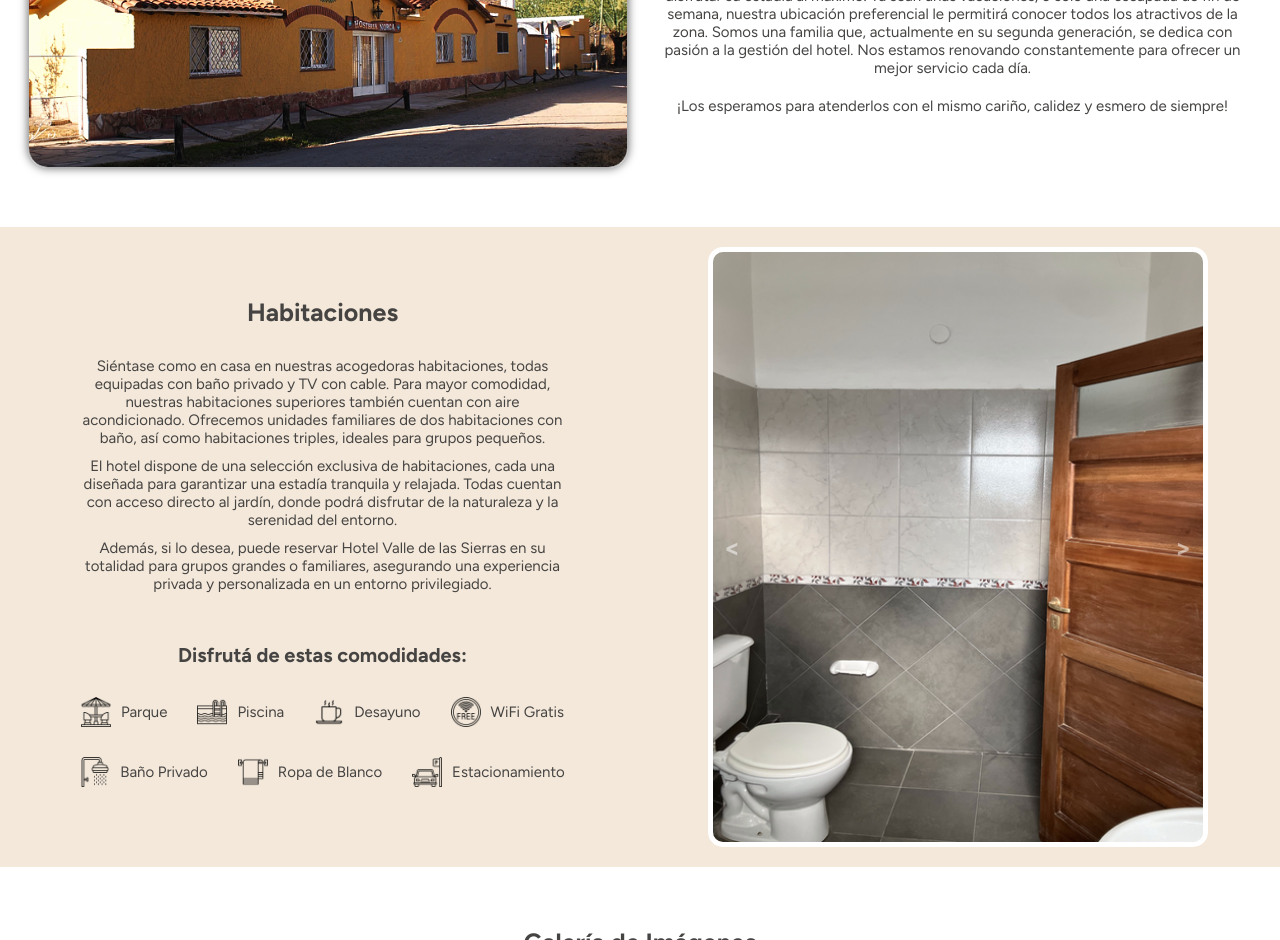
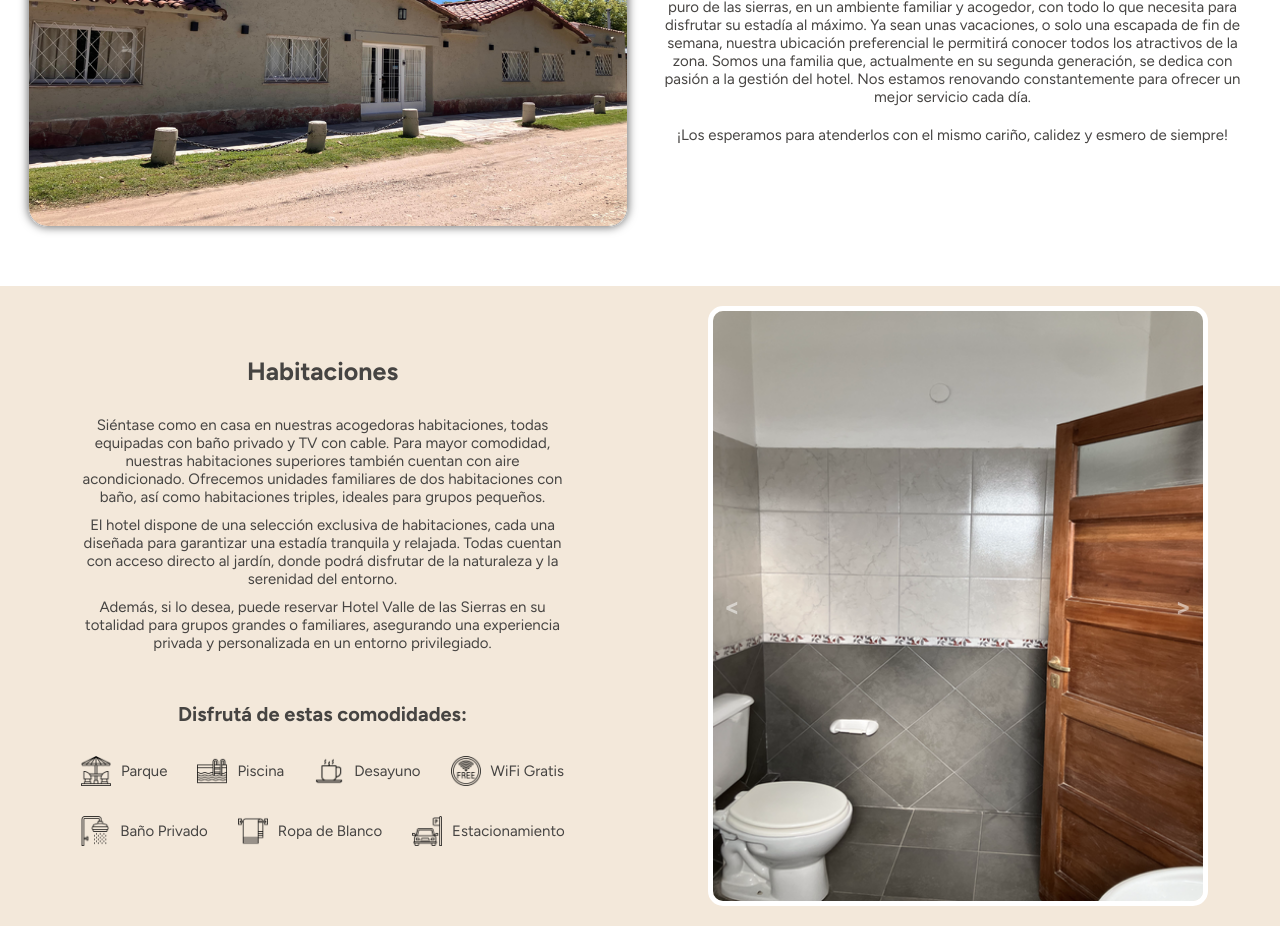
Before and after one commit to vsoleg16/valledelassierrashotel, a plain HTML site: page index.html in a window 1280 px wide. Shown: the part 704-1644 px from the top of the page. Drawn offline with nearby package versions, Linux system fonts and the light colour scheme; files whose address does not match are found by name.

Commit message:
nueva img frente

```diff
--- a/index.html
+++ b/index.html
@@ -41,7 +41,7 @@
         </section>
         <section class="descripcion">
             <div>
-                <img src="./img/frentehotel.png" alt="fachada">
+                <img src="./img/frente-dia.png" alt="fachada">
             </div>
             <div>
                 <h2>Valle de las Sierras Hotel</h2>
@@ -128,6 +128,7 @@
                     <img src="./img/piscina 1.png" alt="Piscina 1" onclick="openModal(this.src)">
                     <img src="./img/piscina 2.png" alt="Piscina 2" onclick="openModal(this.src)">
                     <img src="./img/quincho.png" alt="Quincho" onclick="openModal(this.src)">
+                    <img src="/img/frente-noche.png" alt="frente" onclick="openModal(this.src)">
                 </div>
             </div>
         </section>
```
Also changed, not shown: img/frente-dia.png (added), img/frente-noche.png (added), img/frentehotel.png (deleted).
